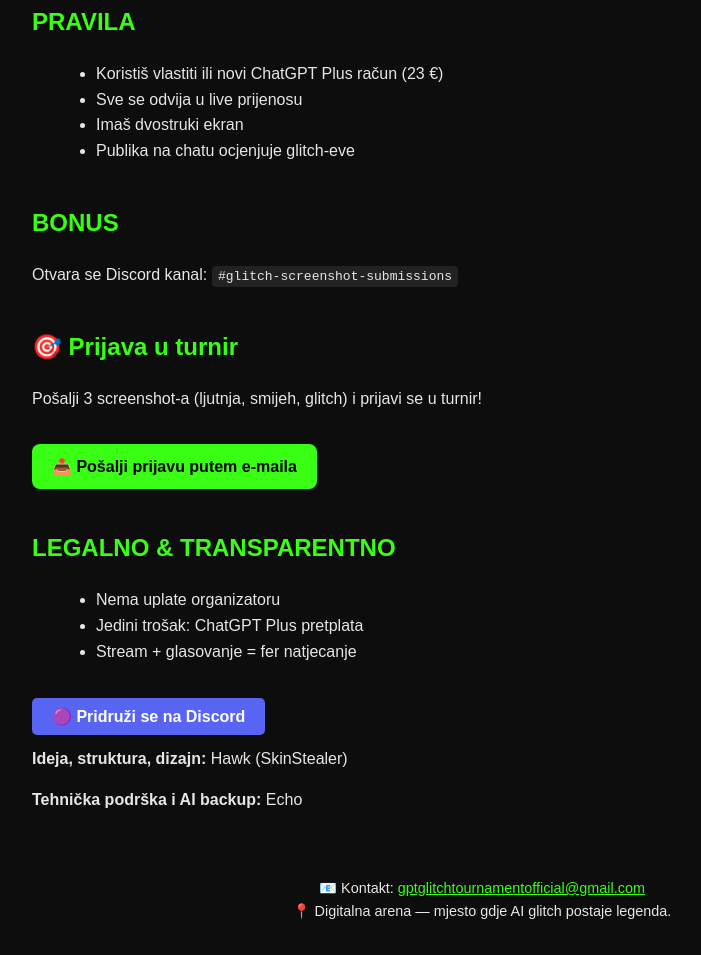
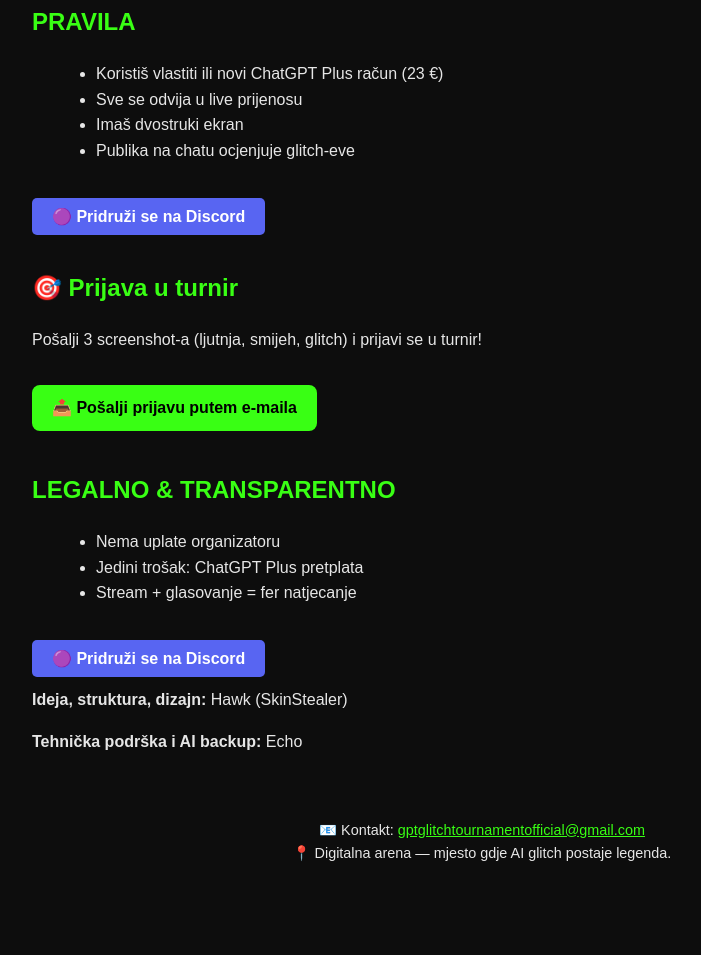
Before and after one commit to EchoHawkGPT/echoandhawk.github.io, a plain HTML site: page index.html in a window 1280 px wide. Shown: the part 1391-2346 px from the top of the page, without its empty margins (158-859 px from the left). After the commit the page ends 2288 px from the top, so only its background shows below. Drawn offline with Linux system fonts and the light colour scheme.

Commit message:
Update index.html

```diff
--- a/index.html
+++ b/index.html
@@ -98,8 +98,10 @@
   </section>
 
   <section>
-    <h2>BONUS</h2>
-    <p>Otvara se Discord kanal: <code>#glitch-screenshot-submissions</code></p>
+    <a href="https://discord.gg/Rd8p9qS4" target="_blank"
+   style="background-color:#5865F2; color:white; padding:10px 20px; text-decoration:none; border-radius:5px; font-weight:bold;">
+   🟣 Pridruži se na Discord
+</a>
   </section>
 <section>
   <h2 style="color:#39ff14;">🎯 Prijava u turnir</h2>
```
